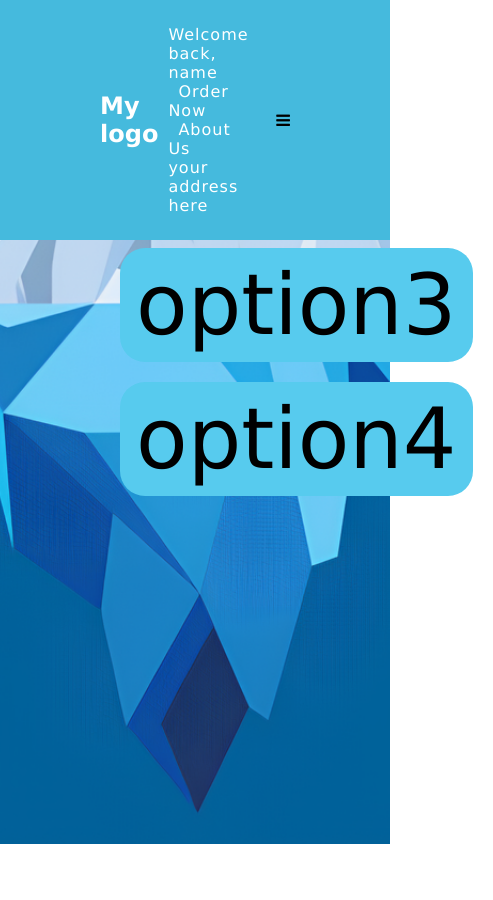
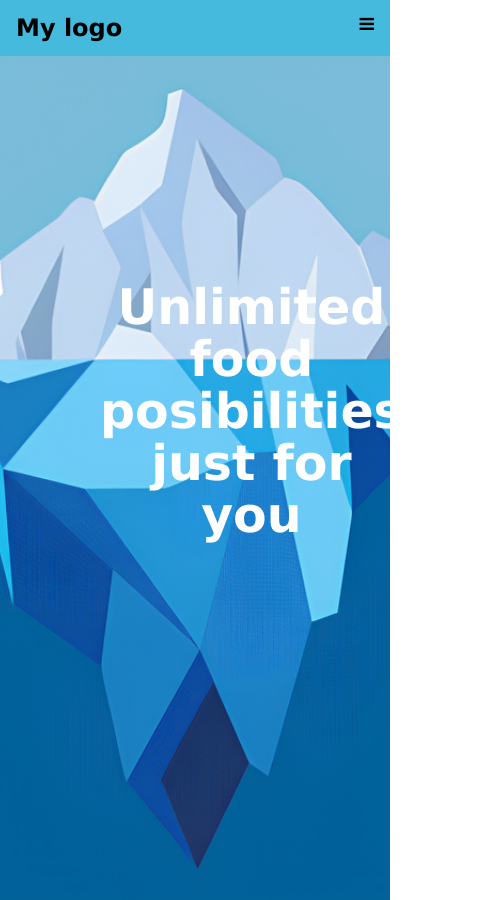
Before and after one commit to Iliash7/penguin-delivery, a website: page html/index.html in a window 390 px wide. Shown: the whole page, 493 px wide, since content can reach past the window. Before the commit the page ends 844 px from the top, so only its background shows below. Drawn offline with Linux system fonts and the light colour scheme.

Commit message:
added improved responsivity

```diff
--- a/css/orders.css
+++ b/css/orders.css
@@ -27,21 +27,14 @@ body {
 
 .header-container {
     background-color: #45badd;
-    text-align: center;
-    display: flex;
-    justify-content: space-around;
-    align-items: center;
-    height: 60px;
+    overflow: hidden;
 }
 
-.address, .welcome{
-    border-radius: 25px;
-    background-color: #57cbee;
-    padding: 8px;
-}
-
-.address, .welcome, .title{
-    color: #ffffff;
+.header-container .logo {
+    position: relative;
+    font-size: 1.5em;
+    color: #fff;
+    font-weight: 600;
 }
 
 .nav-container ul {
@@ -73,7 +66,45 @@ li a:hover{
     background-color: #57cbee;
     font-size: 3vh;
 }
+.header-container a {
+    float: left;
+    display: block;
+    color: #f2f2f2;
+    text-align: center;
+    padding: 14px 16px;
+    text-decoration: none;
+    font-size: 17px;
+}
 
+.header-container a:hover {
+    color: black;
+}
+
+.header-container .icon {
+    display: none;
+}
+
+@media screen and (max-width: 800px) {
+  .header-container a:not(:first-child) {display: none;}
+  .header-container a.icon {
+    float: right;
+    display: block;
+  }
+}
+
+@media screen and (max-width: 800px) {
+  .header-container.responsive {position: relative;}
+  .header-container.responsive .icon {
+    position: absolute;
+    right: 0;
+    top: 0;
+  }
+  .header-container.responsive a {
+    float: none;
+    display: block;
+    text-align: left;
+  }
+}
 .order-container {
 
     background-image: url(../images/icebergBG.png);
@@ -248,3 +279,10 @@ li a:hover{
 .hide {
     display: none;
 }
+
+
+@media only screen and (max-width: 730px) {
+    .card {
+        width: 360px;
+    }
+}
--- a/css/style.css
+++ b/css/style.css
@@ -21,18 +21,13 @@
     font-family: Verdana, Geneva, Tahoma, sans-serif;
 }
 
+body {
+    overflow: hidden;
+}
 
 .header-container {
     background-color: #45badd;
-    position: absolute;
-    top: 0%;
-    left: 0%;
-    width: 100%;
-    display: flex;
-    justify-content: space-between;
-    align-items: center;
-    padding: 15px 100px;
-    z-index: 10;
+    overflow: hidden;
 }
 
 .header-container .logo {
@@ -40,31 +35,6 @@
     font-size: 1.5em;
     color: #fff;
     font-weight: 600;
-}
-
-.header-container .header-tabs {
-    display: flex;
-    justify-content: center;
-    flex-wrap: wrap;
-    margin: 10px 0;
-}
-
-.header-container .header-tabs li {
-    margin: 0 10px;
-    color: #fff;
-    font-weight: 500;
-    letter-spacing: 1px;
-}
-
-.header-container .header-tabs li a {
-    margin: 0 10px;
-    color: #fff;
-    font-weight: 500;
-    letter-spacing: 1px;
-}
-
-.header-container .header-tabs li a:hover {
-    color: #57cbee;
 }
 
 .main-container {
@@ -117,3 +87,55 @@
 .go-back li a {
     font-size: 3vh;
 }
+
+.header-container a {
+    float: left;
+    display: block;
+    color: #f2f2f2;
+    text-align: center;
+    padding: 14px 16px;
+    text-decoration: none;
+    font-size: 17px;
+}
+
+.header-container a:hover {
+    color: black;
+}
+
+.header-container .icon {
+    display: none;
+}
+
+.main-container h1 {
+    font-size: 49px;
+    font-weight: bold;
+    line-height: 52px;
+    color: rgb(255, 255, 255);
+    padding: 0px;
+    margin-bottom: 32px;
+    text-align: center;
+    max-width: 450px;
+    margin-right: auto;
+    margin-left: auto;
+}
+@media screen and (max-width: 800px) {
+  .header-container a:not(:first-child) {display: none;}
+  .header-container a.icon {
+    float: right;
+    display: block;
+  }
+}
+
+@media screen and (max-width: 800px) {
+  .header-container.responsive {position: relative;}
+  .header-container.responsive .icon {
+    position: absolute;
+    right: 0;
+    top: 0;
+  }
+  .header-container.responsive a {
+    float: none;
+    display: block;
+    text-align: left;
+  }
+}
--- a/html/index.html
+++ b/html/index.html
@@ -8,25 +8,18 @@
     <link rel="stylesheet" href="../css/style.css">
 </head>
 <body>
-    <header class="header-container">
-        <a href="" class="logo">My logo</a>
-        <ul class="header-tabs">
-            <li>Welcome back, name</li>
-            <li><a href="order.html">Order Now</a></li>
-            <li><a href="about.html">About Us</a></li>
-            <li>your address here</li>
-        </ul>
-            <i class="fa fa-navicon"></i>
+    <header class="header-container" id="top-nav">
+        <a href="javascript:void(0);    " class="logo">My logo</a>
+        <a href="javascript:void(0);">Welcome back, ilia</a>
+        <a href="order.html">Order Now</a>
+        <a href="about.html">About Us</a>
+        <a href="javascript:void(0);">Alenbi st. 7, Tel aviv</a>
+        <a href="javascript:void(0);" class="icon" id="icon"><i class="fa fa-navicon"></i></a>
     </header>
 
     <div class="main-container">
-        <div class="nav-container">
-            <ul>
-
-                <li><a href="#contact">option3</a></li>
-                <li><a href="#about">option4</a></li>
-            </ul>
-        </div>
+        <h1>Unlimited food posibilities just for you</h1>
     </div>
+    <script type="module" src="../js/index.js"></script>
 </body>
 </html>
--- /dev/null
+++ b/js/index.js
@@ -0,0 +1,10 @@
+const responsiveNavBar = () => {
+    var x = document.getElementById("top-nav");
+    if (x.className === "header-container") {
+      x.className += " responsive";
+    } else {
+      x.className = "header-container";
+    }
+  }
+
+document.getElementById("icon").addEventListener("click", responsiveNavBar);
```
Also changed, not shown: html/order.html (+8 -4 lines), js/order.js (+11 -0 lines).
